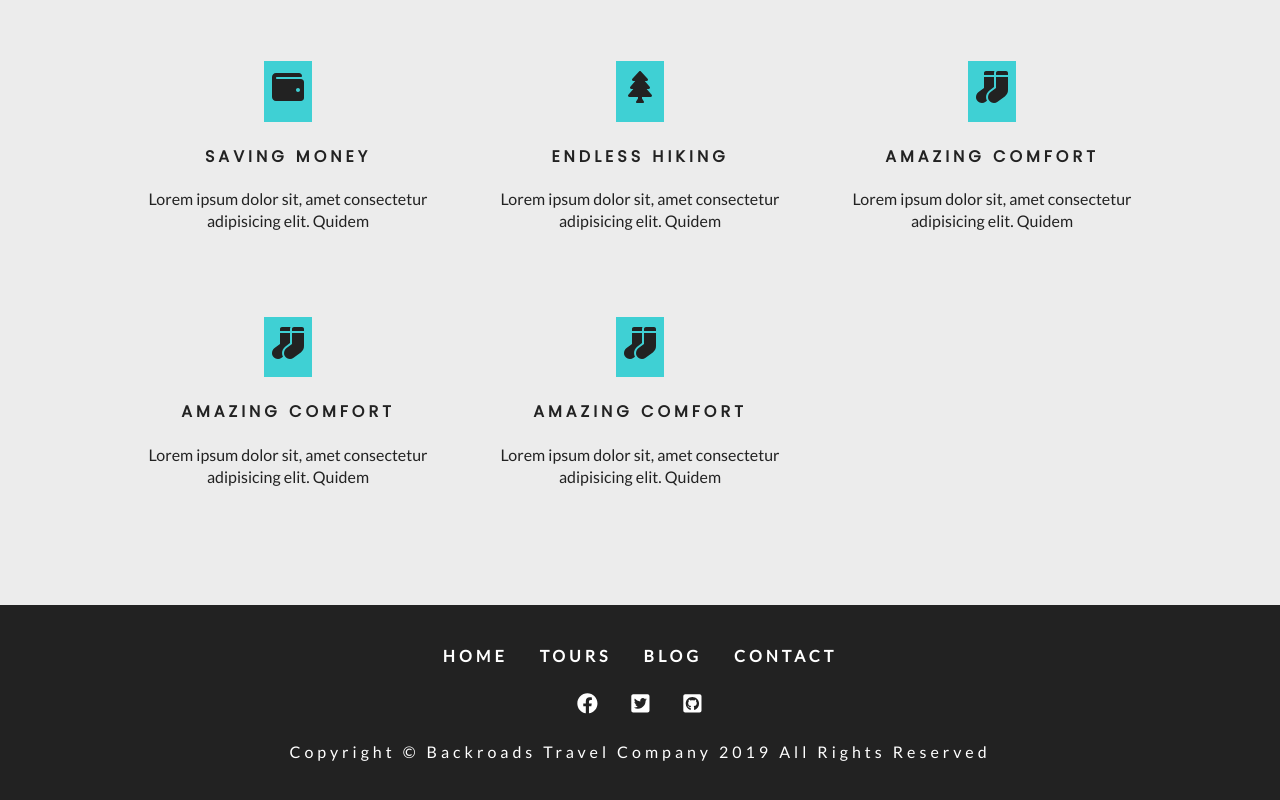
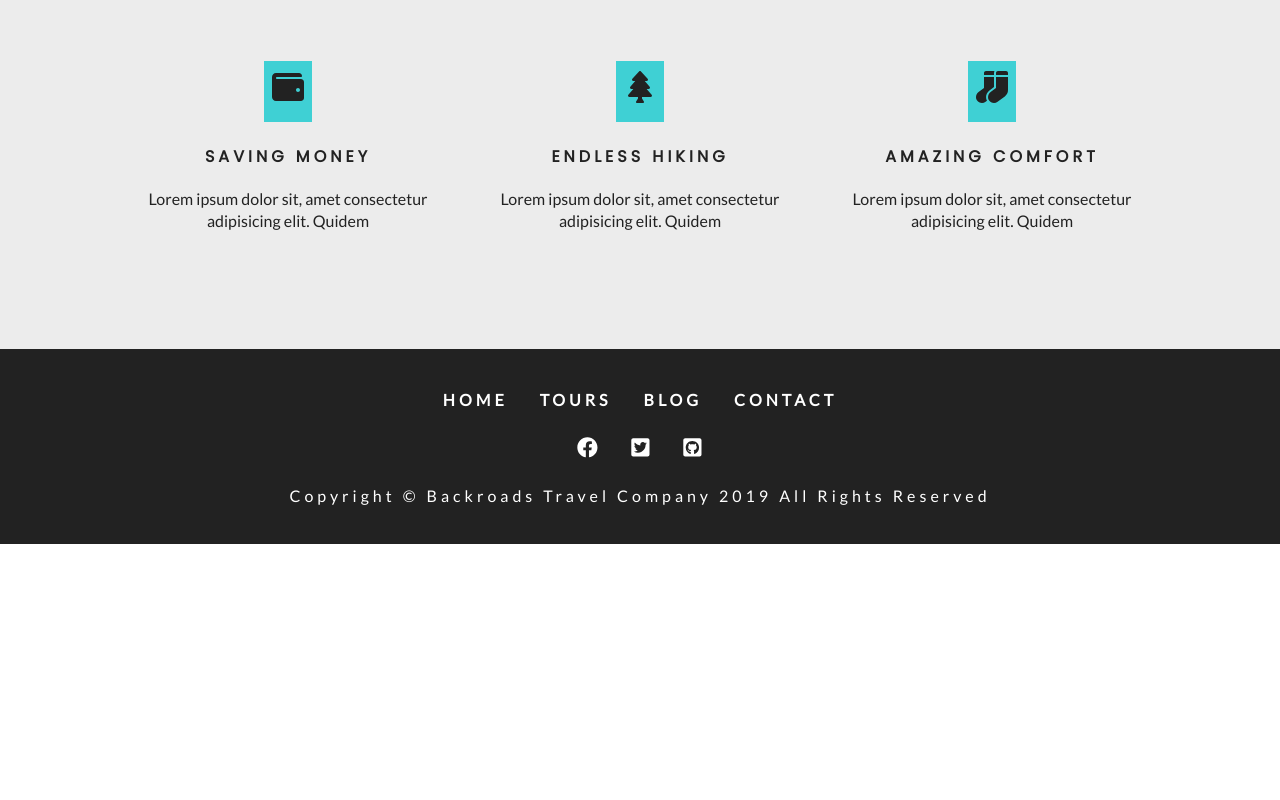
Before and after one commit to jharyono09/gatsby-backroad, a Gatsby site: page / in a window 1280 px wide. Shown: the part 2080-2880 px from the top of the page. After the commit the page ends 2624 px from the top, so only its background shows below. Built offline with nearby package versions, Linux system fonts and the light colour scheme; Gatsby itself is replaced by a stand-in of ours.

Commit message:
another modify

```diff
--- a/src/components/Home/About.js
+++ b/src/components/Home/About.js
@@ -1,7 +1,7 @@
 import React from "react"
 import Title from "../Title"
 import styles from "../../css/about.module.css"
-import abtimg from "../../images/defaultBcg.jpeg"
+import img from "../../images/defaultBcg.jpeg"
 
 const About = () => {
   return (
@@ -10,7 +10,7 @@ const About = () => {
       <div className={styles.aboutCenter}>
         <article className={styles.aboutImg}>
           <div className={styles.imgContainer}>
-            <img src={abtimg} alt="about image" />
+            <img src={img} alt="about company" />
           </div>
         </article>
         <article className={styles.aboutInfo}>
--- a/src/constants/services.js
+++ b/src/constants/services.js
@@ -17,14 +17,4 @@ export default [
     title: "amazing comfort",
     text: "Lorem ipsum dolor sit, amet consectetur adipisicing elit. Quidem",
   },
-  {
-    icon: <FaSocks />,
-    title: "amazing comfort",
-    text: "Lorem ipsum dolor sit, amet consectetur adipisicing elit. Quidem",
-  },
-  {
-    icon: <FaSocks />,
-    title: "amazing comfort",
-    text: "Lorem ipsum dolor sit, amet consectetur adipisicing elit. Quidem",
-  },
 ]
```
